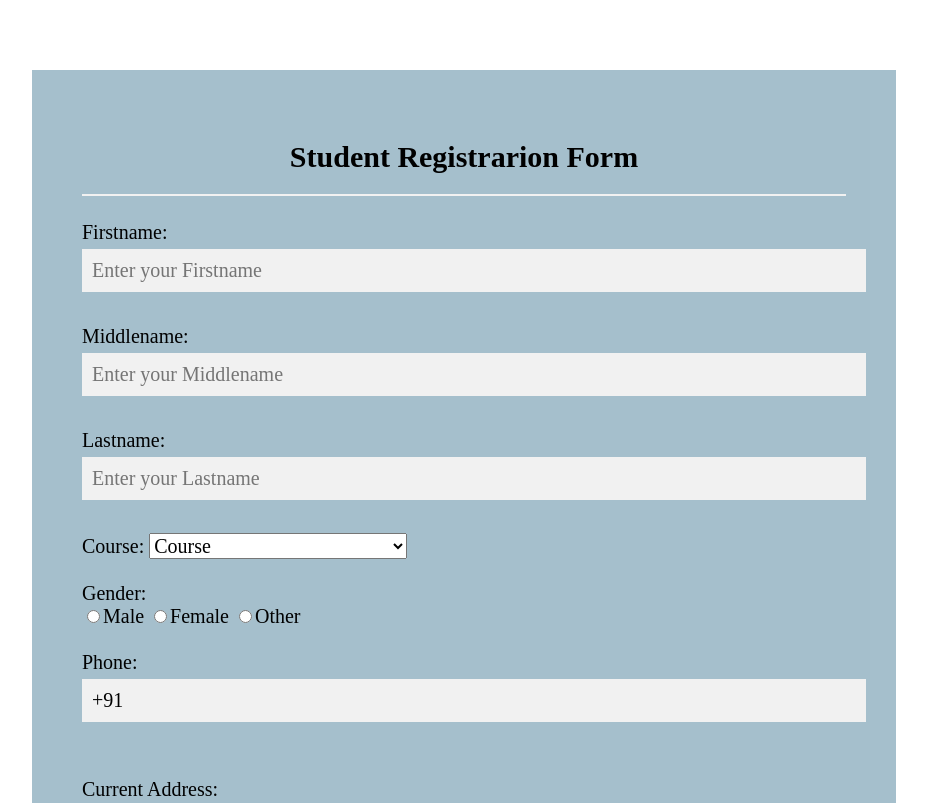
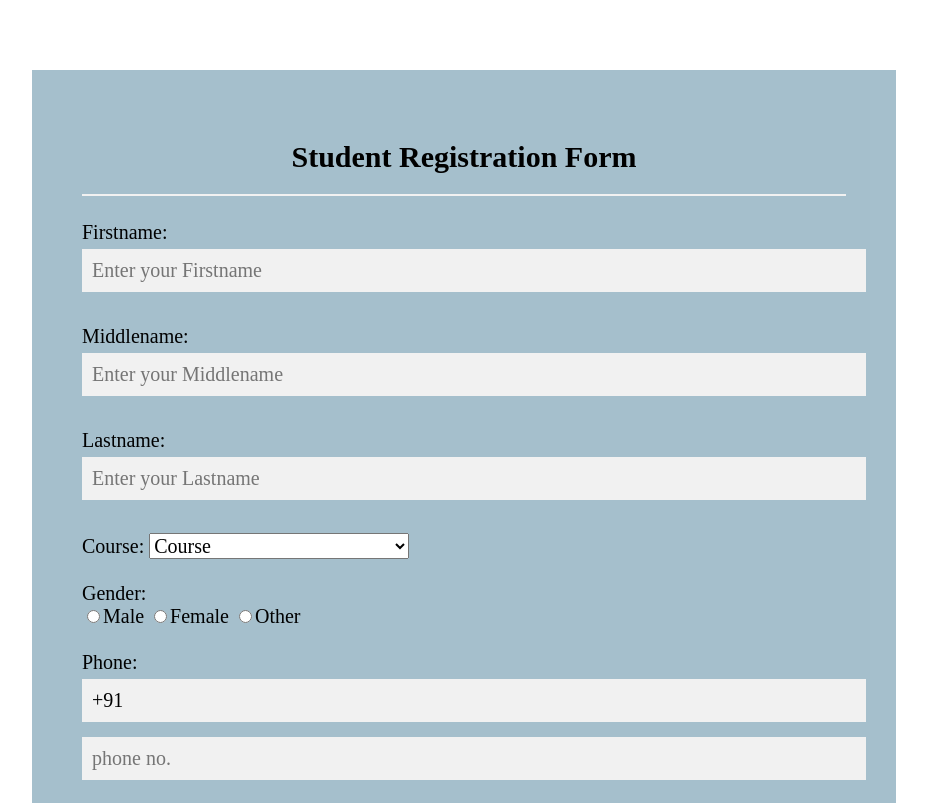
Before and after one commit to pwnpreet/registration_form, a plain HTML site: page index.html in a window 1280 px wide. Shown: the top 803 px of the page, without its empty margins (176-1103 px from the left). Drawn offline with Linux system fonts and the light colour scheme.

Commit message:
Update index.html

```diff
--- a/index.html
+++ b/index.html
@@ -9,7 +9,7 @@
 </head>
 <body>
     <div class="container">
-        <h1> Student Registrarion Form</h1>
+        <h1> Student Registration Form</h1>
         <hr>
         <form>
             <label for="Firstname">Firstname:</label><br>
@@ -32,7 +32,7 @@
                 <option>MCA</option>
                 <option>M.Com</option>
                 <option>B.A.</option>
-                <option>Hotel management (diploma)</option>
+                <option>Hotel Management (diploma)</option>
                 <option>PGDCA</option>
             </select>
             <br><br>
@@ -43,7 +43,7 @@
             <br><br>
             <label for="phone">Phone:</label><br>
             <input type="text" name="country code" placeholder="Country Code"  value="+91" size="2"/>
-            <inputtype="text"  ame="phone" placeholder="phone no." size="10" required>
+            <input type="text" name="phone" placeholder="phone no." size="10" required>
             <br><br>
             <label for="address">Current Address:</label><br>
             <textarea cols="80" rows="5" placeholder="Current Address" value="address" required> </textarea>
```
